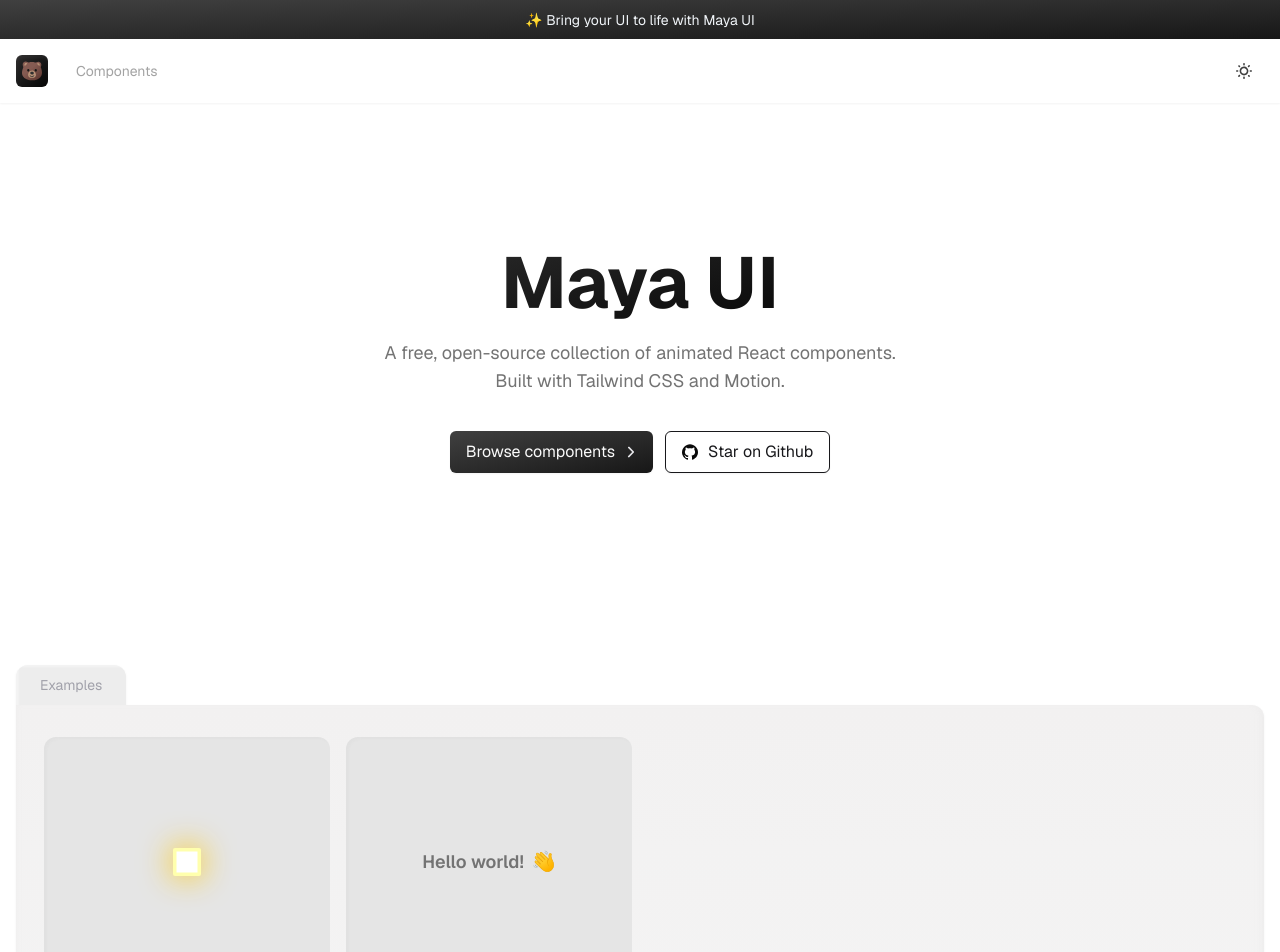
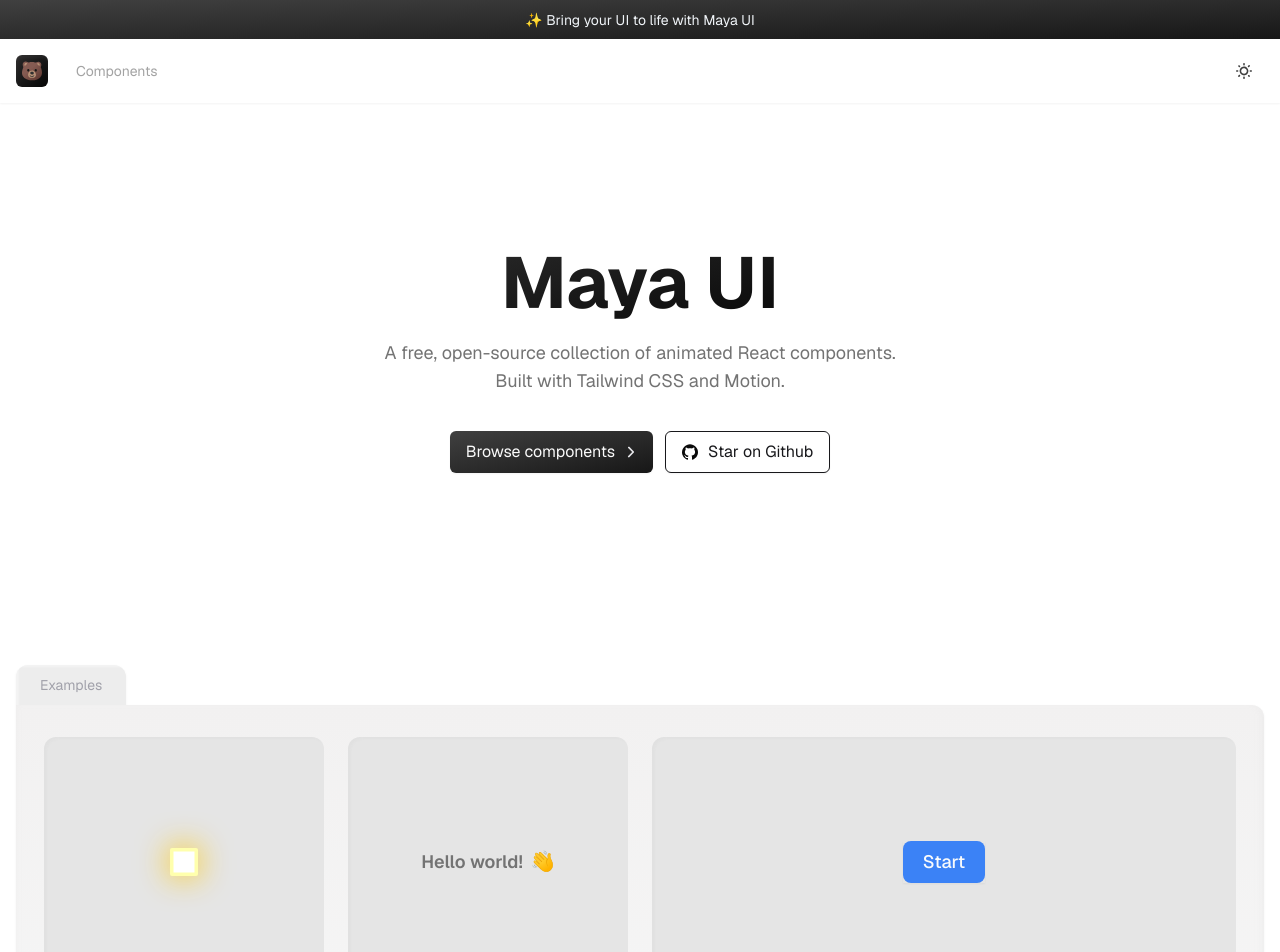
Before and after one commit to chrismaldona2/maya-ui, a Next.js app: page / in a window 1280 px wide. Shown: the top 952 px of the page. Built offline with nearby package versions, Linux system fonts and the light colour scheme; no server answers.

Commit message:
added animated search box example

```diff
--- /dev/null
+++ b/src/components/inputs/animated-search-box.tsx
@@ -0,0 +1,65 @@
+"use client";
+import { useRef, useState } from "react";
+import { motion, useAnimate } from "motion/react";
+
+const AnimatedSearchBox = () => {
+  const [isSearching, setIsSearching] = useState(false);
+  const [scope, animate] = useAnimate();
+  const inputRef = useRef<HTMLInputElement>(null);
+
+  const openSearchBox = async () => {
+    setIsSearching(true);
+    await animate(
+      [
+        [
+          scope.current.querySelector("#search-input"),
+          { width: "100%" },
+          { at: 0 },
+        ],
+        [
+          scope.current.querySelector("#search-button"),
+          {
+            borderTopLeftRadius: 0,
+            borderBottomLeftRadius: 0,
+          },
+          { at: 0 },
+        ],
+      ],
+      { duration: 0.5, ease: "easeInOut" }
+    );
+    inputRef.current?.focus();
+  };
+
+  const handleSearch = () => {
+    console.log("searched: ", inputRef.current?.value);
+  };
+
+  return (
+    <motion.div
+      className="relative flex justify-center shadow-sm"
+      ref={scope}
+      layout
+    >
+      <div id="search-input" className="overflow-hidden" style={{ width: 0 }}>
+        <input
+          ref={inputRef}
+          type="text"
+          className="min-h-full w-full outline-none py-2 px-4 rounded-l-lg bg-[#ffffff] dark:bg-[#2a2a2a]"
+          aria-hidden={!isSearching}
+        />
+      </div>
+
+      <motion.button
+        id="search-button"
+        layout
+        className="relative py-3 px-5 text-base/none sm:text-lg/none bg-blue-500 dark:bg-blue-600 hover:bg-blue-400 dark:hover:bg-blue-500 transition-colors duration-[.35s] font-medium text-center overflow-clip whitespace-nowrap text-slate-50 "
+        style={{ borderRadius: "0.5rem" }}
+        onClick={isSearching ? handleSearch : openSearchBox}
+      >
+        {isSearching ? "Search" : "Start"}
+      </motion.button>
+    </motion.div>
+  );
+};
+
+export default AnimatedSearchBox;
--- a/src/components/sections/examples-container.tsx
+++ b/src/components/sections/examples-container.tsx
@@ -3,6 +3,7 @@ import RotatingThemeToggle from "../toggles/rotating-theme-toggle";
 import SectionWrapper from "./section-wrapper";
 import { cn } from "@/lib/utils";
 import WavingHand from "../decorators/waving-hand";
+import AnimatedSearchBox from "../inputs/animated-search-box";
 
 const ExamplesContainer = () => {
   return (
@@ -17,17 +18,26 @@ const ExamplesContainer = () => {
           </button>
         </div>
         <div className="w-full px-7 py-8 bg-gradient-to-b from-[#f2f1f1] to-[#f5f5f5] dark:from-[#111111] dark:to-[#0d0d0d] rounded-b-xl rounded-tr-xl shadow-[inset_-2px_-4px_8px_rgba(200,200,200,0.1)] dark:shadow-[inset_-2px_-4px_8px_rgba(44,44,44,0.1)]">
-          <div className="grid grid-cols-1 sm:grid-cols-2 md:grid-cols-3 lg:grid-cols-4 grid-rows-2 gap-4">
+          <div className="grid grid-cols-1 sm:grid-cols-2 md:grid-cols-3 lg:grid-cols-4 grid-rows-1 gap-6">
             <BentoGridItem title="Rotating theme toggle">
               <RotatingThemeToggle />
             </BentoGridItem>
-            <BentoGridItem title="Greeting">
+            <BentoGridItem
+              title="Greeting"
+              className="md:col-span-2 lg:col-span-1"
+            >
               <div className="flex gap-2 items-center">
                 <span className="text-center text-lg font-semibold text-neutral-500 dark:text-neutral-200 pointer-events-none">
                   Hello world!
                 </span>
                 <WavingHand />
               </div>
+            </BentoGridItem>
+            <BentoGridItem
+              title="Search box"
+              className="col-span-full lg:col-span-2"
+            >
+              <AnimatedSearchBox />
             </BentoGridItem>
           </div>
         </div>
@@ -50,7 +60,7 @@ const BentoGridItem = ({
   return (
     <div
       className={cn(
-        "relative bg-neutral-200 dark:bg-[#131313] rounded-xl shadow-[inset_3px_2px_2px_rgba(200,200,200,.1)] dark:shadow-[inset_2px_2px_8px_rgba(40,44,44,0.1)] overflow-hidden min-h-[250px] p-3 flex items-center justify-center col-span-1 row-span-1",
+        "relative bg-neutral-200 dark:bg-[#131313] rounded-xl shadow-[inset_3px_2px_2px_rgba(200,200,200,.1)] dark:shadow-[inset_2px_2px_8px_rgba(40,44,44,0.1)] overflow-hidden min-h-[250px] p-4 flex items-center justify-center col-span-1 row-span-1",
         className
       )}
     >
```
